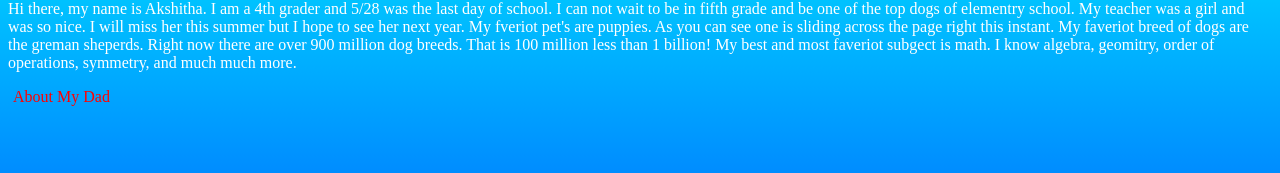
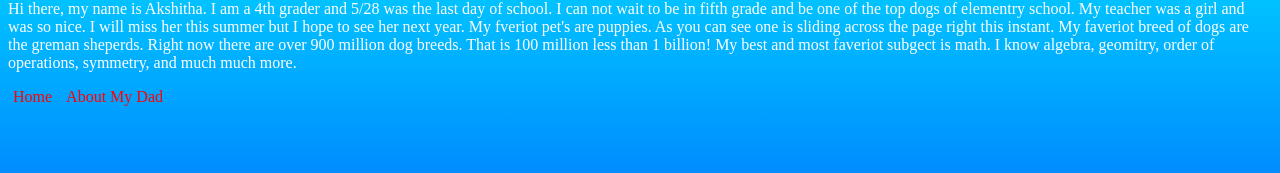
Before and after one commit to stacystar1/stacystart-website, a website: page index.html in a window 1280 px wide. Shown: the part 199-372 px from the top of the page. Drawn offline with Linux system fonts and the light colour scheme.

Commit message:
added new link

```diff
--- a/index.html
+++ b/index.html
@@ -24,5 +24,6 @@
   </body>
 </html>
 <link rel="stylesheet" href="style.css">
+<a href="p2.html">Home</a>
 <a href="p2.html">About My Dad</a>
 <span class="About My Dad"></span>
```
